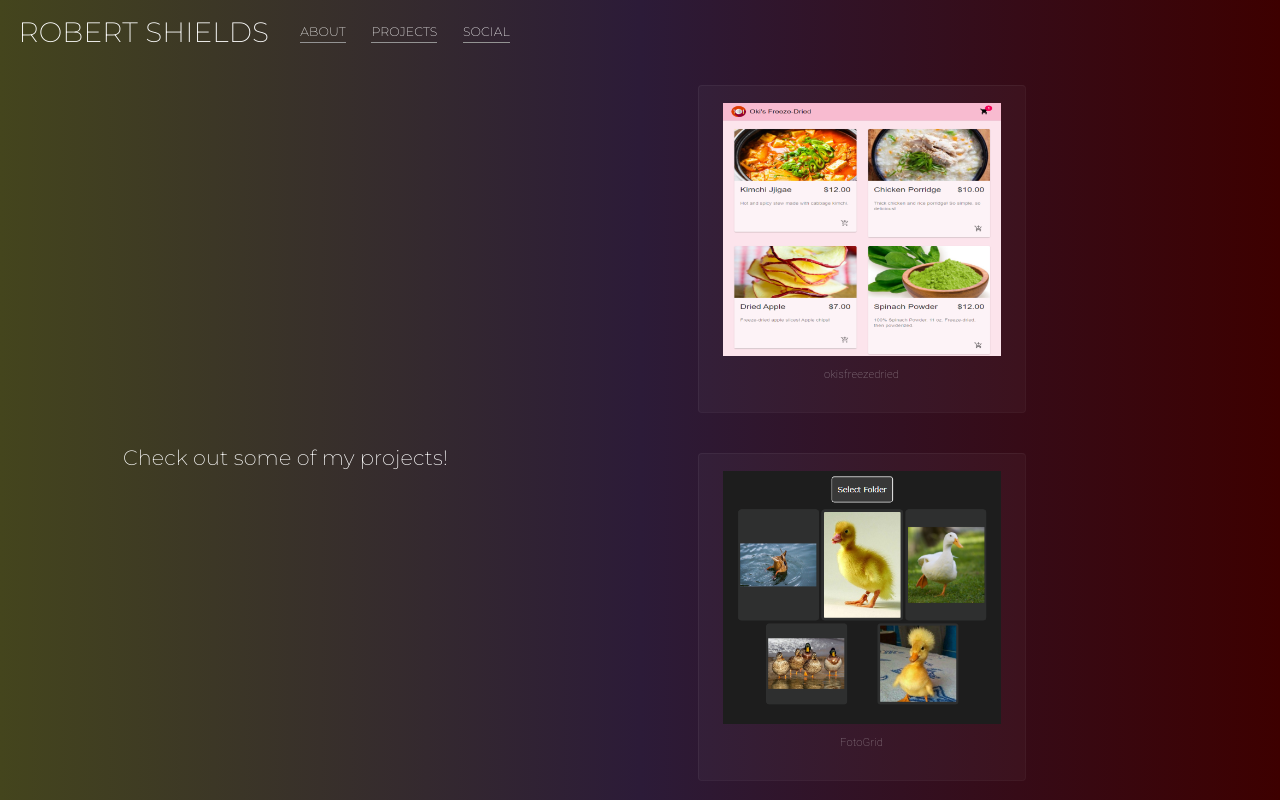
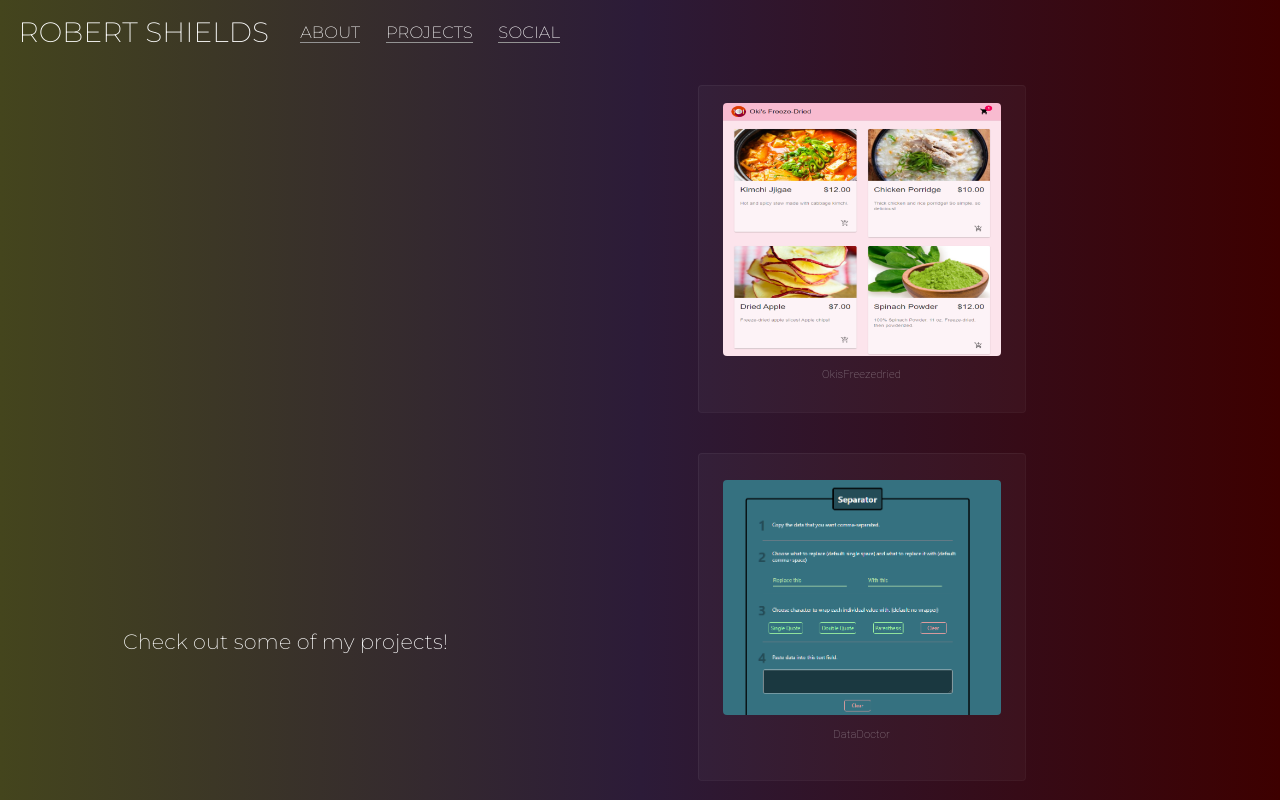
Before and after one commit to TheRealRobertShields/Portfolio2021, a React (Create React App) app: page /projects in a window 1280 px wide. Shown: the top 800 px of the page. Built offline with nearby package versions, Linux system fonts and the light colour scheme.

Commit message:
placeholder content and new project link

```diff
--- a/src/components/About/About.jsx
+++ b/src/components/About/About.jsx
@@ -1,4 +1,5 @@
 import React from 'react'
+import { Typography } from '@material-ui/core';
 
 import coffee from '../../assets/coffeeCloser.mp4'
 import useStyles from './styles';
@@ -8,6 +9,8 @@ const About = () => {
 
    return (
       <div className={classes.app}>
+         <Typography variant='h3' align='center' style={{fontSize:'calc(8px + 1vw)', width:'50%'}}>About page content coming soon!</Typography>
+
          <video className={classes.video} autoPlay loop muted>
             <source src={coffee} type='video/mp4' />
          </video>
--- a/src/components/About/styles.js
+++ b/src/components/About/styles.js
@@ -12,14 +12,15 @@ export default makeStyles((theme) => ({
       padding: 0,
    },
    video: {
-      zIndex: -1,
-      position: 'fixed',
-      top: 0,
-      left: 0,
-      display: 'block',
-      width: '100%',
-      height: '100%',
+      zIndex: 0,
+      // position: 'fixed',
+      // top: 0,
+      // left: 0,
+      // display: 'block',
+      width: '90%',
+      height: '30%',
       objectFit: 'cover',
+      marginTop: '20px',
    },
    root: {
       flexGrow: 1,
--- a/src/components/Home/Home.jsx
+++ b/src/components/Home/Home.jsx
@@ -1,4 +1,5 @@
 import React from 'react'
+import { Typography } from '@material-ui/core';
 
 import paddling from '../../assets/paddling.mp4'
 import useStyles from './styles';
@@ -8,6 +9,7 @@ const Home = () => {
 
    return (
       <div className={classes.app}>
+         <Typography variant='h3' align='center' style={{fontSize:'calc(8px + 1vw)', width:'50%'}}>Landing page content coming soon!</Typography>
          <video className={classes.video} autoPlay loop muted>
             <source src={paddling} type='video/mp4' />
          </video>
--- a/src/components/Home/styles.js
+++ b/src/components/Home/styles.js
@@ -12,14 +12,15 @@ export default makeStyles((theme) => ({
       padding: 0,
    },
    video: {
-      zIndex: -1,
-      position: 'fixed',
-      top: 0,
-      left: 0,
-      display: 'block',
-      width: '100%',
-      height: '100%',
+      zIndex: 0,
+      // position: 'fixed',
+      // top: 0,
+      // left: 0,
+      // display: 'block',
+      width: '90%',
+      height: '30%',
       objectFit: 'cover',
+      marginTop: '20px',
    },
    root: {
       flexGrow: 1,
--- a/src/components/Navbar/styles.js
+++ b/src/components/Navbar/styles.js
@@ -18,7 +18,7 @@ export default makeStyles((theme) => ({
    },
    link: {
       ...theme.typography.button,
-      fontSize: 'calc(6px + 0.5vw)',
+      fontSize: 'calc(10px + 0.5vw)',
       padding: 'calc(1px + 0.125vw) 0',
       marginRight: '2%',
       lineHeight: 'calc(8px + 0.5vw)',
--- a/src/components/Projects/Projects.jsx
+++ b/src/components/Projects/Projects.jsx
@@ -5,6 +5,7 @@ import { Typography } from '@material-ui/core';
 // import thinking from '../../assets/thinking.mp4'
 import fotogrid from '../../assets/fotogrid_thumbnail.png'
 import okisfreezedried from '../../assets/okisfreezedried.png'
+import datadoctor from '../../assets/datadoctor.png'
 import useStyles from './styles';
 
 const Projects = () => {
@@ -23,7 +24,11 @@ const Projects = () => {
          <div className={classes.container}>
             <a href='https://okisfreezedried.com' target='_blank' without rel="noreferrer" className={classes.card}>
                <img src={okisfreezedried} alt='okisfreezedried' style={{width: 'calc(150px + 10vw)'}} />
-               <p>okisfreezedried</p>
+               <p>OkisFreezedried</p>
+            </a>
+            <a href='https://data-doctor.netlify.app/' target='_blank' without rel="noreferrer" className={classes.card}>
+               <img src={datadoctor} alt='datadoctor' style={{width: 'calc(150px + 10vw)'}} />
+               <p>DataDoctor</p>
             </a>
             <a href='https://fotogrid.netlify.app/' target='_blank' without rel="noreferrer" className={classes.card}>
                <img src={fotogrid} alt='fotogrid' style={{width: 'calc(150px + 10vw)'}} />
--- a/src/components/Projects/styles.js
+++ b/src/components/Projects/styles.js
@@ -56,4 +56,8 @@ export default makeStyles((theme) => ({
       height: '100%',
       objectFit: 'cover',
    },
+   img: {
+      border: '4px solid white',
+      borderRadius: '4px',
+   }
 }));
--- a/src/styles.css
+++ b/src/styles.css
@@ -8,6 +8,8 @@ html, body, #root {
    display: none;
 }
 
-
+img {
+   border-radius: 4px;
+}
 
 @import url('https://fonts.googleapis.com/css2?family=Montserrat:wght@200&display=swap');
--- a/src/styles.js
+++ b/src/styles.js
@@ -9,7 +9,6 @@ export default makeStyles((theme) => ({
     justifyContent: 'flex-start',
     alignItems: 'center',
     padding: 0,
-    height: '100%',
   },
   video: {
     zIndex: -1,
```
Also changed, not shown: src/assets/datadoctor.png (added).
